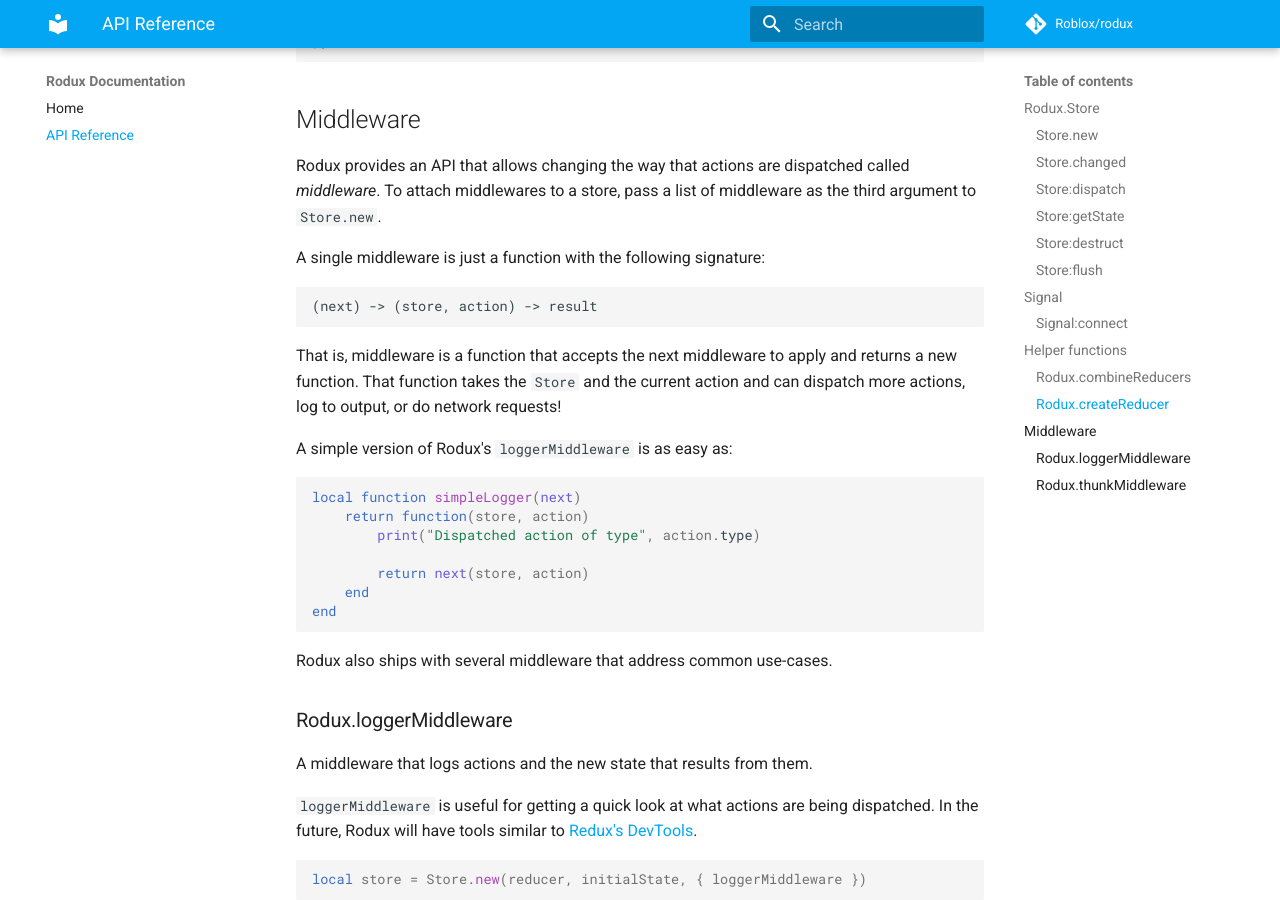
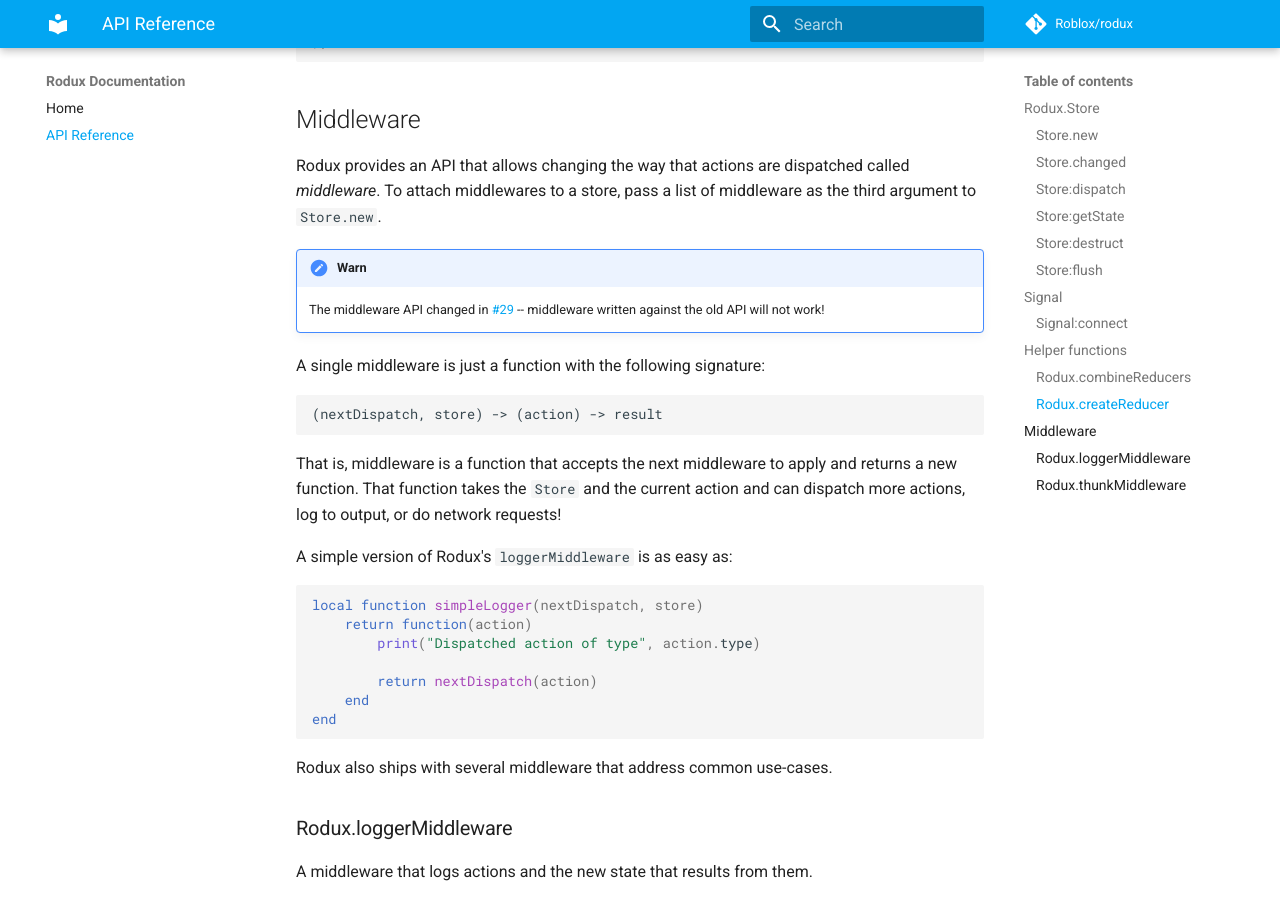
Before and after one commit to Roblox/rodux, an MkDocs documentation site: the page built from docs/api-reference.md, in a window 1280 px wide and 900 px high, scrolled down 3843 px. Built offline with MkDocs 1.6.1 and Material for MkDocs 9.7.7, drawn with Linux system fonts in a browser that asks for light colours; comment, search, counter and statistics services are not loaded; old or Windows-style settings are respelled for this version of MkDocs.

Commit message:
Update documentation

````diff
--- a/docs/api-reference.md
+++ b/docs/api-reference.md
@@ -155,10 +155,13 @@ local reducer = createReducer(initialState, {
 ## Middleware
 Rodux provides an API that allows changing the way that actions are dispatched called *middleware*. To attach middlewares to a store, pass a list of middleware as the third argument to `Store.new`.
 
+!!! warn
+	The middleware API changed in [#29](https://github.com/Roblox/rodux/pull/29) -- middleware written against the old API will not work!
+
 A single middleware is just a function with the following signature:
 
 ```
-(next) -> (store, action) -> result
+(nextDispatch, store) -> (action) -> result
 ```
 
 That is, middleware is a function that accepts the next middleware to apply and returns a new function. That function takes the `Store` and the current action and can dispatch more actions, log to output, or do network requests!
@@ -166,11 +169,11 @@ That is, middleware is a function that accepts the next middleware to apply and
 A simple version of Rodux's `loggerMiddleware` is as easy as:
 
 ```lua
-local function simpleLogger(next)
-	return function(store, action)
+local function simpleLogger(nextDispatch, store)
+	return function(action)
 		print("Dispatched action of type", action.type)
 
-		return next(store, action)
+		return nextDispatch(action)
 	end
 end
 ```
````
